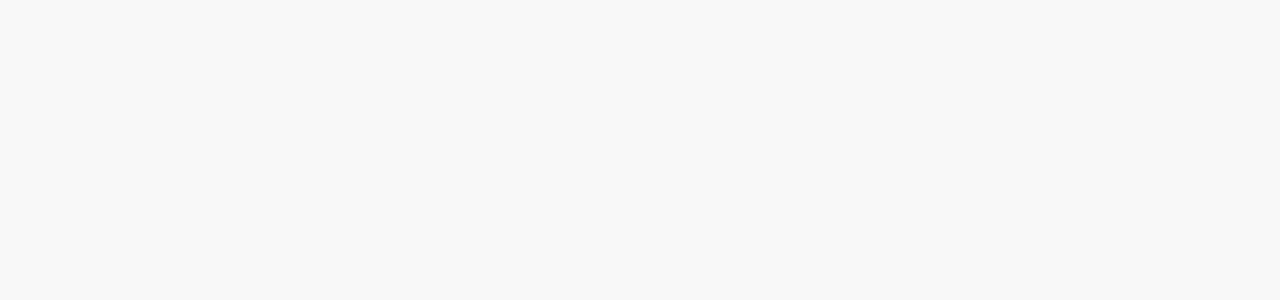
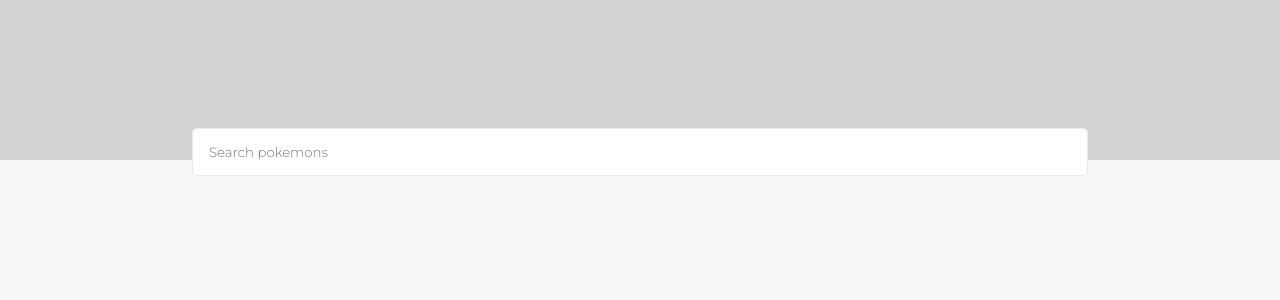
Before and after one commit to MichelLimaDesigner/pokedex, a React (Create React App) app: page / in a window 1280 px wide. Shown: the top 300 px of the page. Built offline with nearby package versions, Linux system fonts and the light colour scheme.

Commit message:
Created home page component

```diff
--- a/src/App.css
+++ /dev/null
@@ -1,38 +0,0 @@
-.App {
-  text-align: center;
-}
-
-.App-logo {
-  height: 40vmin;
-  pointer-events: none;
-}
-
-@media (prefers-reduced-motion: no-preference) {
-  .App-logo {
-    animation: App-logo-spin infinite 20s linear;
-  }
-}
-
-.App-header {
-  background-color: #282c34;
-  min-height: 100vh;
-  display: flex;
-  flex-direction: column;
-  align-items: center;
-  justify-content: center;
-  font-size: calc(10px + 2vmin);
-  color: white;
-}
-
-.App-link {
-  color: #61dafb;
-}
-
-@keyframes App-logo-spin {
-  from {
-    transform: rotate(0deg);
-  }
-  to {
-    transform: rotate(360deg);
-  }
-}
--- a/src/App.js
+++ b/src/App.js
@@ -1,10 +1,11 @@
-import './App.css';
+import Home from './Pages/Home';
 import { GlobalStyles } from './Assets/Styles/GlobalStyles';
 
 function App() {
   return (
     <div className="App">
         <GlobalStyles />
+        <Home />
     </div>
   );
 }
--- /dev/null
+++ b/src/Pages/Home/index.js
@@ -0,0 +1,35 @@
+import React, { useState } from 'react';
+import { HomePage } from './styles';
+
+function Home(){
+
+    const [isSidebarOpen, setIsSidebarOpen] = useState(false);
+
+    return(
+        <HomePage className={ isSidebarOpen ? "home--grid" : '' } >
+            <HomePage.Container >
+
+                <HomePage.Header >
+                    <div className="container">
+                        <HomePage.Search >
+                            <input type="text" placeholder="Search pokemons" />
+                        </HomePage.Search>
+
+                        <HomePage.Pokemons ></HomePage.Pokemons>
+                    </div>
+                </HomePage.Header>
+
+            </HomePage.Container>
+
+            {
+                isSidebarOpen && (
+                    <HomePage.Sidebar >
+
+                    </HomePage.Sidebar>
+                )
+            }
+        </HomePage>
+    )
+}
+
+export default Home;
--- /dev/null
+++ b/src/Pages/Home/styles.js
@@ -0,0 +1,57 @@
+import styled from 'styled-components';
+
+export const HomePage = styled.main `
+    width: 100%;
+    min-height: 100vh;
+
+    &.home--grid{
+        display: grid;
+        grid-template-columns: 70% 30%;
+    }
+`;
+
+
+HomePage.Container = styled.div `
+    width: 100%;
+    height: 100vh;
+    margin: auto;
+`;
+
+
+HomePage.Header = styled.header `
+    width: 100%;
+    height: 10rem;
+    background-color: #d3d3d3;
+    position: relative;
+`;
+
+
+HomePage.Search = styled.div `
+    width: 70%;
+    height: 100%;
+    position: absolute;
+
+    input{
+        width: 100%;
+        height: 3rem;
+        background-color: white;
+        border-radius: 0.3rem;
+        border: solid 0.1rem var(--color-border);
+        padding: 1rem;
+        position: absolute;
+        top: 8rem;
+    }
+`;
+
+
+HomePage.Pokemons = styled.div `
+    display: grid;
+    grid-template-columns: repeat(3, 1fr);
+`;
+
+
+HomePage.Sidebar = styled.div `
+    width: 100%;
+    height: 100vh;
+    border: solid 0.1rem blue;
+`;
```
